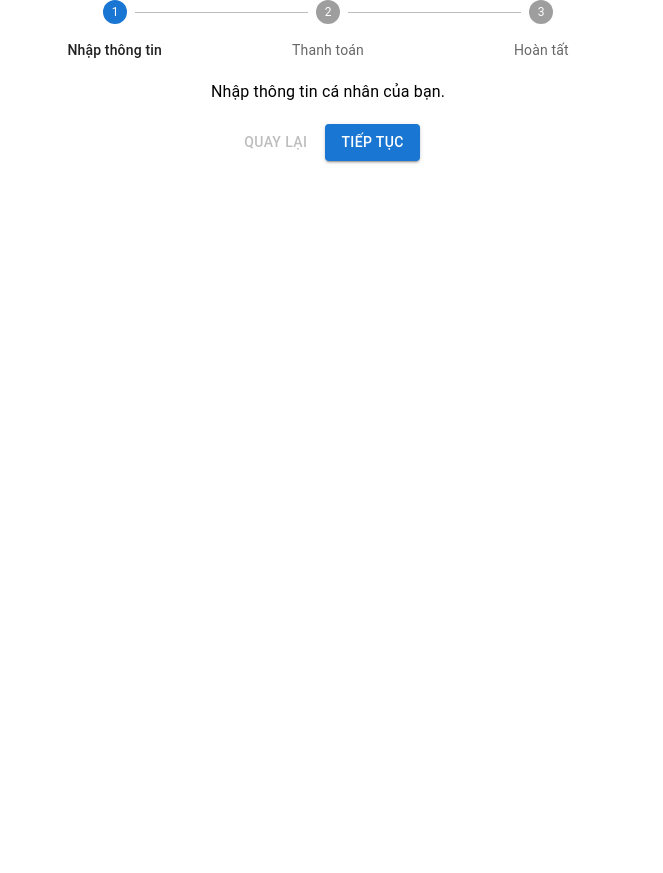
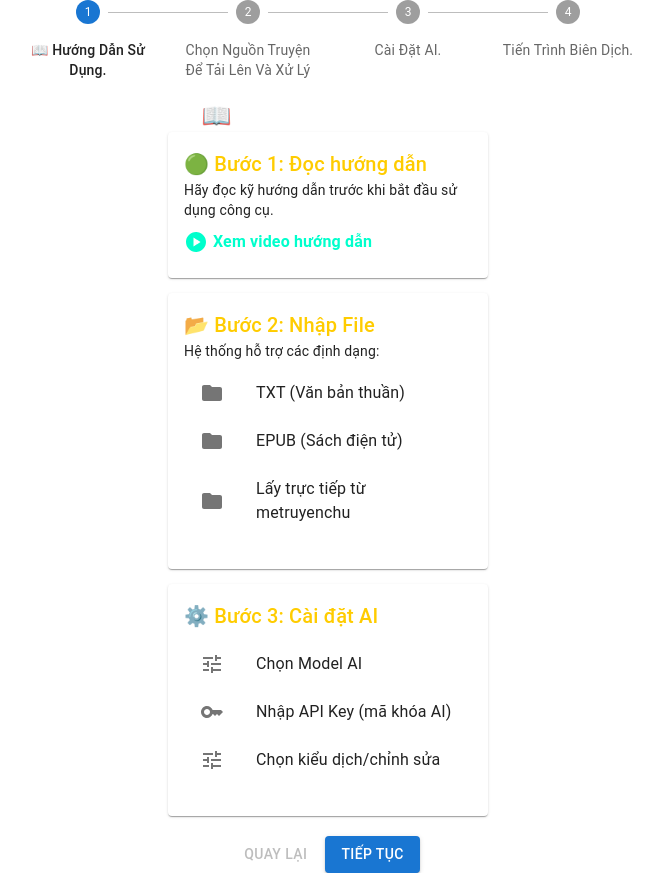
Before and after one commit to buiquocdat30/Converted_Ai, a React (Create React App) app: page / in a window 1280 px wide. Shown: the whole page, without its empty margins (312-975 px from the left). Before the commit the page ends 800 px from the top, so only its background shows below. Built offline with nearby package versions, Linux system fonts and the light colour scheme.

Commit message:
Day 1 02042025 20h00 PM

```diff
--- a/package.json
+++ b/package.json
@@ -5,6 +5,7 @@
   "dependencies": {
     "@emotion/react": "^11.14.0",
     "@emotion/styled": "^11.14.0",
+    "@mui/icons-material": "^7.0.1",
     "@mui/material": "^7.0.1",
     "@testing-library/dom": "^10.4.0",
     "@testing-library/jest-dom": "^6.6.3",
@@ -14,7 +15,7 @@
     "postcss": "^8.5.3",
     "react": "^18.3.1",
     "react-dom": "^18.3.1",
-    "react-scripts": "5.0.1",
+    "react-scripts": "^5.0.1",
     "web-vitals": "^2.1.4"
   },
   "scripts": {
--- a/src/App.css
+++ b/src/App.css
@@ -1,38 +1,4 @@
-.App {
-  text-align: center;
+* {
+  box-sizing: border-box;
+  margin: 0;
 }
-
-.App-logo {
-  height: 40vmin;
-  pointer-events: none;
-}
-
-@media (prefers-reduced-motion: no-preference) {
-  .App-logo {
-    animation: App-logo-spin infinite 20s linear;
-  }
-}
-
-.App-header {
-  background-color: #282c34;
-  min-height: 100vh;
-  display: flex;
-  flex-direction: column;
-  align-items: center;
-  justify-content: center;
-  font-size: calc(10px + 2vmin);
-  color: white;
-}
-
-.App-link {
-  color: #61dafb;
-}
-
-@keyframes App-logo-spin {
-  from {
-    transform: rotate(0deg);
-  }
-  to {
-    transform: rotate(360deg);
-  }
-}
--- a/src/App.js
+++ b/src/App.js
@@ -1,10 +1,10 @@
-import Navbar from './components/Navbar/Navbar';
-import './App.css';
+import StepperAi from "./components/StepperAi/Stepper.jsx";
+import "./App.css";
 
 function App() {
   return (
     <div className="App">
-      <Navbar/>
+      <StepperAi />
     </div>
   );
 }
--- /dev/null
+++ b/src/components/GuideStep/GuideStep.css
@@ -0,0 +1,38 @@
+.guide-container {
+    width: 50%;
+    margin: auto;
+    text-align: left;
+}
+
+.guide-title {
+    text-align: center;
+    margin-bottom: 20px;
+    font-weight: bold;
+    color: #fff;
+}
+
+.guide-card {
+    background: #1e1e2d;
+    color: white;
+    margin-bottom: 15px;
+    border-radius: 10px;
+    box-shadow: 0px 4px 10px rgba(255, 255, 255, 0.1);
+}
+
+.guide-step-title {
+    color: #ffcc00;
+    font-weight: bold;
+}
+
+.guide-link {
+    display: flex;
+    align-items: center;
+    color: #00ffcc;
+    text-decoration: none;
+    font-weight: bold;
+    margin-top: 10px;
+}
+
+.guide-icon {
+    margin-right: 5px;
+}
--- /dev/null
+++ b/src/components/GuideStep/GuideStep.jsx
@@ -0,0 +1,100 @@
+import React from "react";
+import {
+  Card,
+  CardContent,
+  Typography,
+  List,
+  ListItem,
+  ListItemIcon,
+  ListItemText,
+} from "@mui/material";
+import { PlayCircle, Folder, Tune, Key } from "@mui/icons-material";
+import "./GuideStep.css";
+
+const GuideSteps = () => {
+  return (
+    <div className="guide-container">
+      <Typography variant="h5" className="guide-title">
+        📖 Hướng Dẫn Sử Dụng
+      </Typography>
+
+      {/* Bước 1 */}
+      <Card className="guide-card">
+        <CardContent>
+          <Typography variant="h6" className="guide-step-title">
+            🟢 Bước 1: Đọc hướng dẫn
+          </Typography>
+          <Typography variant="body2">
+            Hãy đọc kỹ hướng dẫn trước khi bắt đầu sử dụng công cụ.
+          </Typography>
+          <a href="#" className="guide-link">
+            <PlayCircle className="guide-icon" /> Xem video hướng dẫn
+          </a>
+        </CardContent>
+      </Card>
+
+      {/* Bước 2 */}
+      <Card className="guide-card">
+        <CardContent>
+          <Typography variant="h6" className="guide-step-title">
+            📂 Bước 2: Nhập File
+          </Typography>
+          <Typography variant="body2">
+            Hệ thống hỗ trợ các định dạng:
+          </Typography>
+          <List>
+            <ListItem>
+              <ListItemIcon>
+                <Folder />
+              </ListItemIcon>
+              <ListItemText primary="TXT (Văn bản thuần)" />
+            </ListItem>
+            <ListItem>
+              <ListItemIcon>
+                <Folder />
+              </ListItemIcon>
+              <ListItemText primary="EPUB (Sách điện tử)" />
+            </ListItem>
+            <ListItem>
+              <ListItemIcon>
+                <Folder />
+              </ListItemIcon>
+              <ListItemText primary="Lấy trực tiếp từ metruyenchu" />
+            </ListItem>
+          </List>
+        </CardContent>
+      </Card>
+
+      {/* Bước 3 */}
+      <Card className="guide-card">
+        <CardContent>
+          <Typography variant="h6" className="guide-step-title">
+            ⚙️ Bước 3: Cài đặt AI
+          </Typography>
+          <List>
+            <ListItem>
+              <ListItemIcon>
+                <Tune />
+              </ListItemIcon>
+              <ListItemText primary="Chọn Model AI" />
+            </ListItem>
+            <ListItem>
+              <ListItemIcon>
+                <Key />
+              </ListItemIcon>
+              <ListItemText primary="Nhập API Key (mã khóa AI)" />
+            </ListItem>
+            <ListItem>
+              <ListItemIcon>
+                <Tune />
+              </ListItemIcon>
+              <ListItemText primary="Chọn kiểu dịch/chỉnh sửa" />
+            </ListItem>
+          </List>
+        </CardContent>
+      </Card>
+    </div>
+  );
+};
+
+export default GuideSteps;
--- a/src/components/Navbar/Navbar.jsx
+++ b/src/components/StepperAi/Stepper.jsx
@@ -1,9 +1,15 @@
 import React from "react";
-import "./Navbar.css";
+import "./StepperAi.css";
+import GuideSteps from "../GuideStep/GuideStep";
 import { useState } from "react";
 import { Stepper, Step, StepLabel, Button, Typography } from "@mui/material";
 
-const steps = ["Nhập thông tin", "Thanh toán", "Hoàn tất"];
+const steps = [
+  "📖 Hướng Dẫn Sử Dụng.",
+  "Chọn Nguồn Truyện Để Tải Lên Và Xử Lý",
+  "Cài Đặt AI.",
+  "Tiến Trình Biên Dịch.",
+];
 
 const Navbar = () => {
   const [activeStep, setActiveStep] = useState(0);
@@ -14,7 +20,7 @@ const Navbar = () => {
 
   return (
     <div className="nav-wrapper">
-      <div style={{ width: "50%", margin: "auto", textAlign: "center" }}>
+      <div className="wrapper-stepper">
         <Stepper activeStep={activeStep} alternativeLabel>
           {steps.map((label, index) => (
             <Step key={index}>
@@ -32,9 +38,10 @@ const Navbar = () => {
           ) : (
             <div>
               <Typography variant="body1">
-                {activeStep === 0 && "Nhập thông tin cá nhân của bạn."}
-                {activeStep === 1 && "Chọn phương thức thanh toán."}
-                {activeStep === 2 && "Xác nhận và hoàn tất đơn hàng."}
+                {activeStep === 0 && <GuideSteps />}
+                {activeStep === 1 && "Chọn Nguồn Truyện Để Tải Lên Và Xử Lý."}
+                {activeStep === 2 && "Cài Đặt AI."}
+                {activeStep === 3 && "Tiến Trình Biên Dịch."}
               </Typography>
 
               <div style={{ marginTop: 20 }}>
--- /dev/null
+++ b/src/components/StepperAi/StepperAi.css
@@ -0,0 +1,5 @@
+.wrapper-stepper {
+    width: 50%;
+    margin: auto;
+    text-align: center;
+}
```
Also changed, not shown: src/components/Navbar/Navbar.css (deleted), 1 other file (tests, documents, lock files or other folders).
